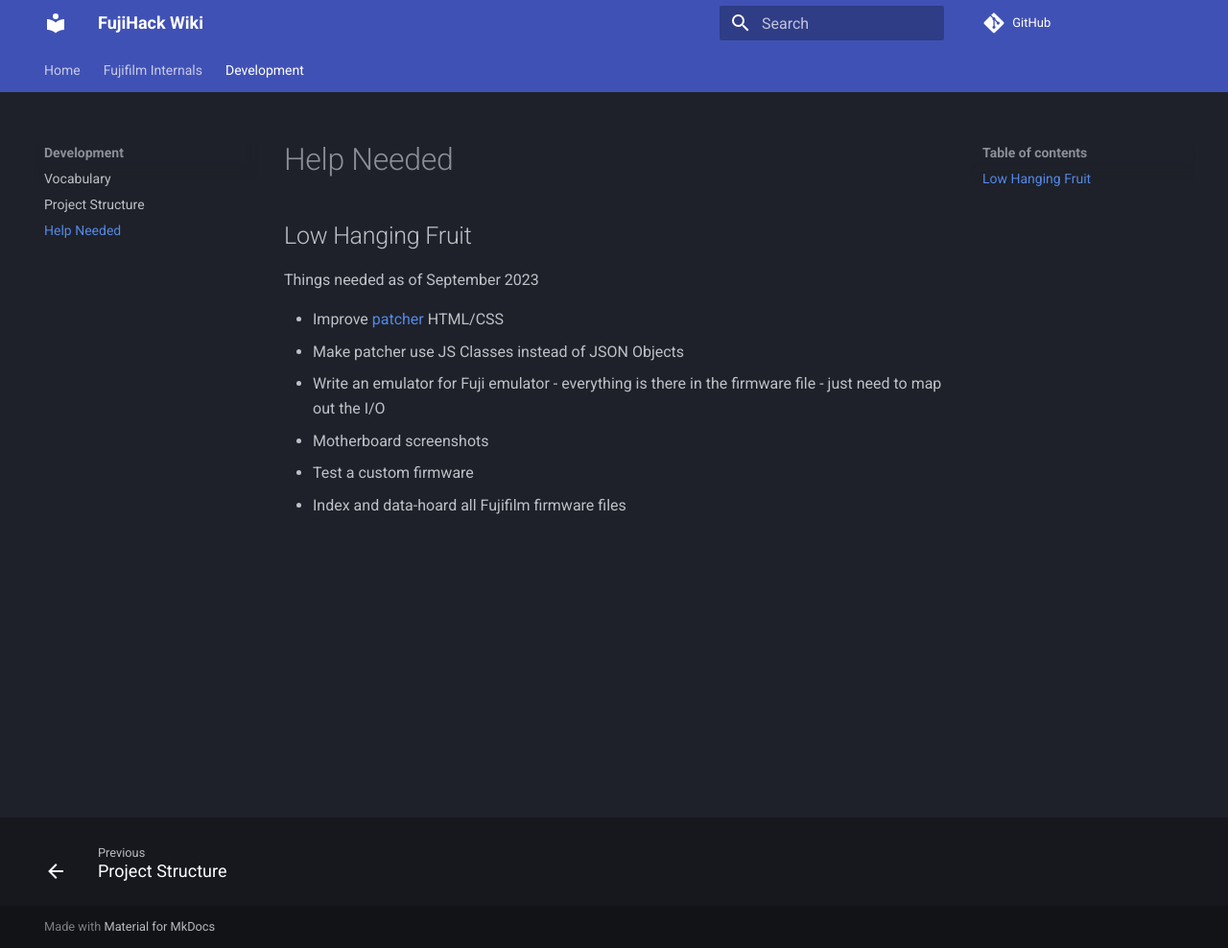
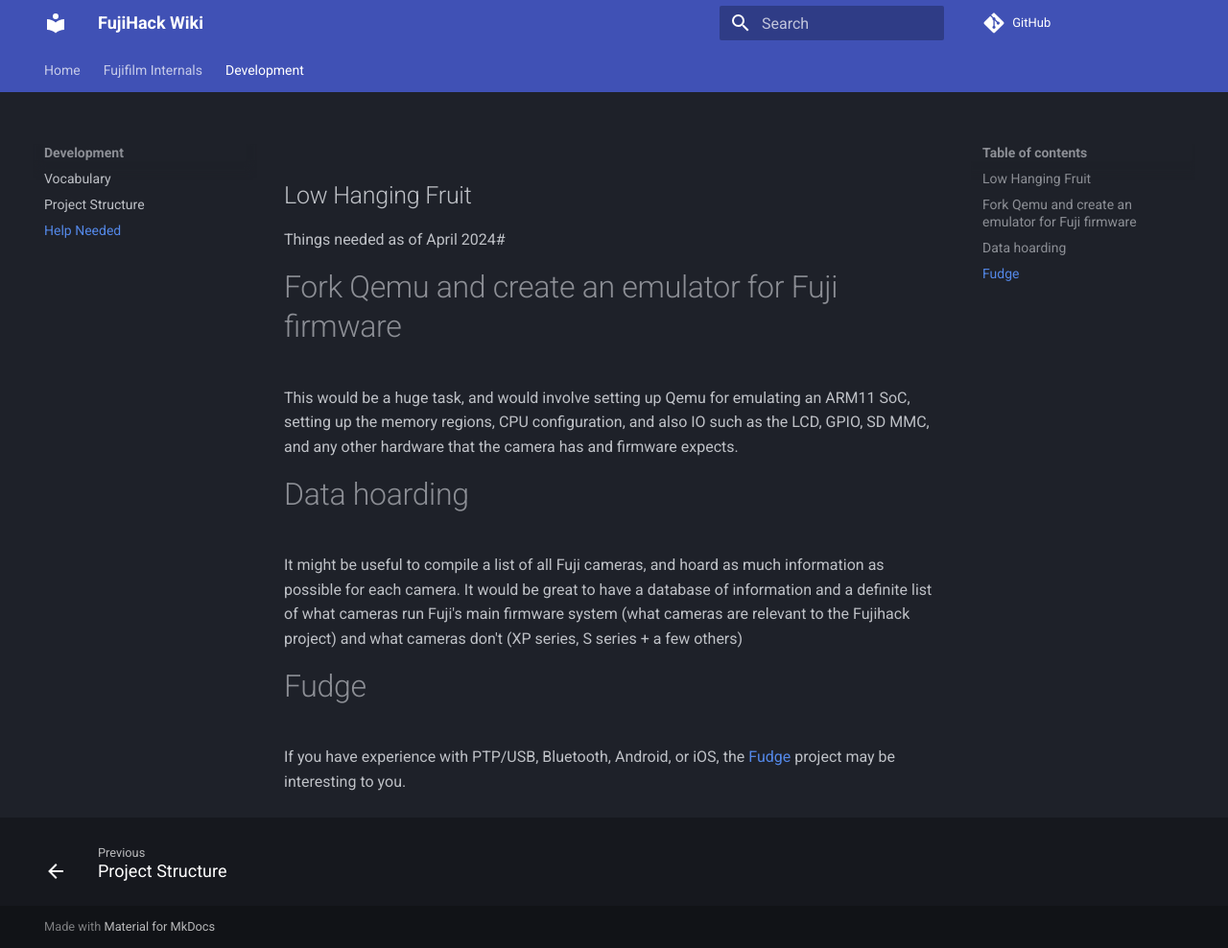
Before and after one commit to fujihack/wiki, an MkDocs documentation site: the page built from docs/todo.md, in a window 1280 px wide and 988 px high. Shown: the whole window at 96% size. Built offline with MkDocs 1.6.1 and Material for MkDocs 9.7.7, drawn with Linux system fonts in a browser that asks for light colours; comment, search, counter and statistics services are not loaded.

Commit message:
Update todo.md

```diff
--- a/docs/todo.md
+++ b/docs/todo.md
@@ -1,9 +1,11 @@
 ## Low Hanging Fruit
-Things needed as of September 2023
+Things needed as of April 2024#
+# Fork Qemu and create an emulator for Fuji firmware
+This would be a huge task, and would involve setting up Qemu for emulating an ARM11 SoC, setting up the memory regions, CPU configuration, and also IO such as the LCD, GPIO, SD MMC,
+and any other hardware that the camera has and firmware expects.
+# Data hoarding
+It might be useful to compile a list of all Fuji cameras, and hoard as much information as possible for each camera. It would be great to have a database of information and a definite list of what cameras
+run Fuji's main firmware system (what cameras are relevant to the Fujihack project) and what cameras don't (XP series, S series + a few others)
 
-- Improve [patcher](https://github.com/fujihack/patcher) HTML/CSS
-- Make patcher use JS Classes instead of JSON Objects
-- Write an emulator for Fuji emulator - everything is there in the firmware file - just need to map out the I/O
-- Motherboard screenshots
-- Test a custom firmware
-- Index and data-hoard all Fujifilm firmware files
+# Fudge
+If you have experience with PTP/USB, Bluetooth, Android, or iOS, the [Fudge](https://github.com/petabyt/fudge) project may be interesting to you.
```
